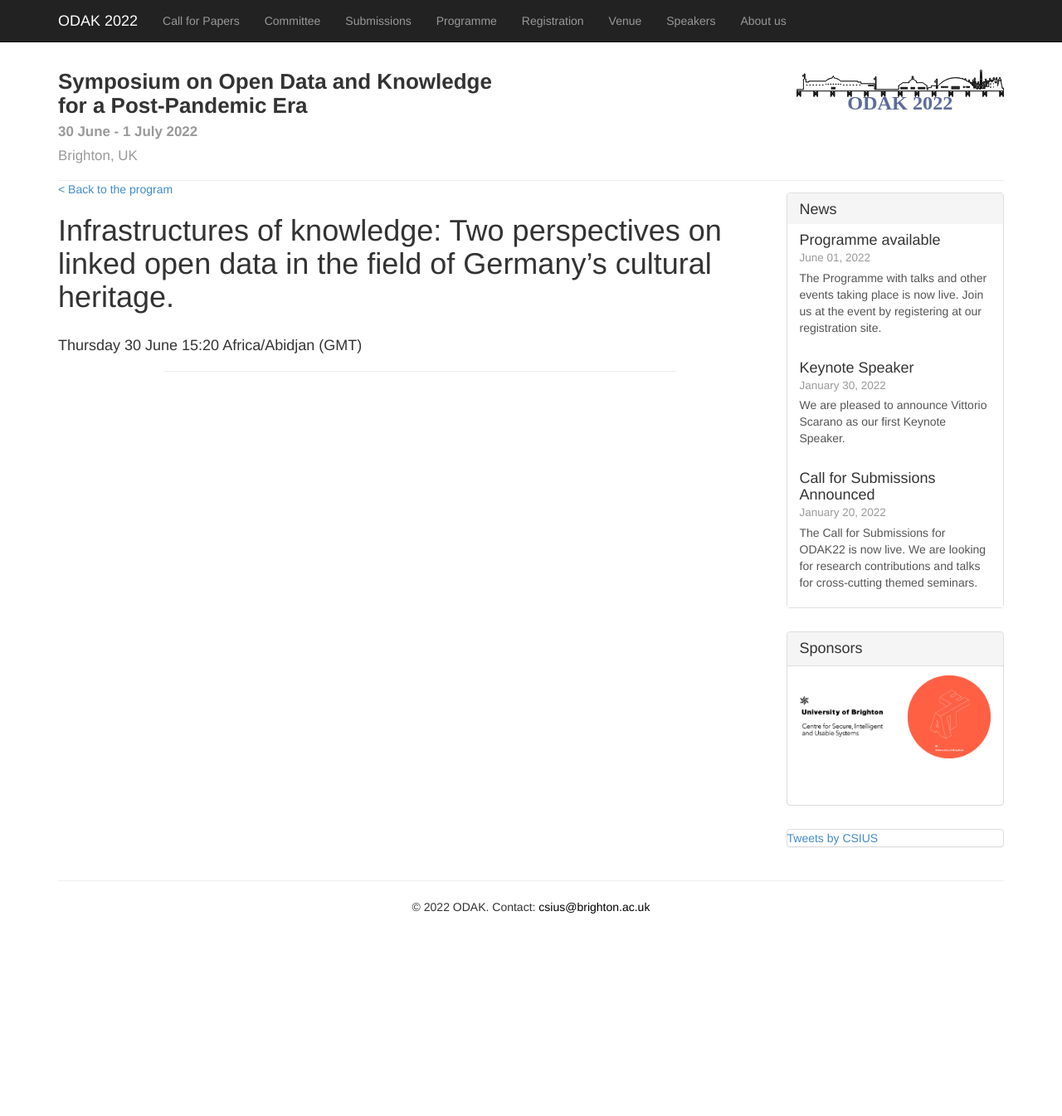
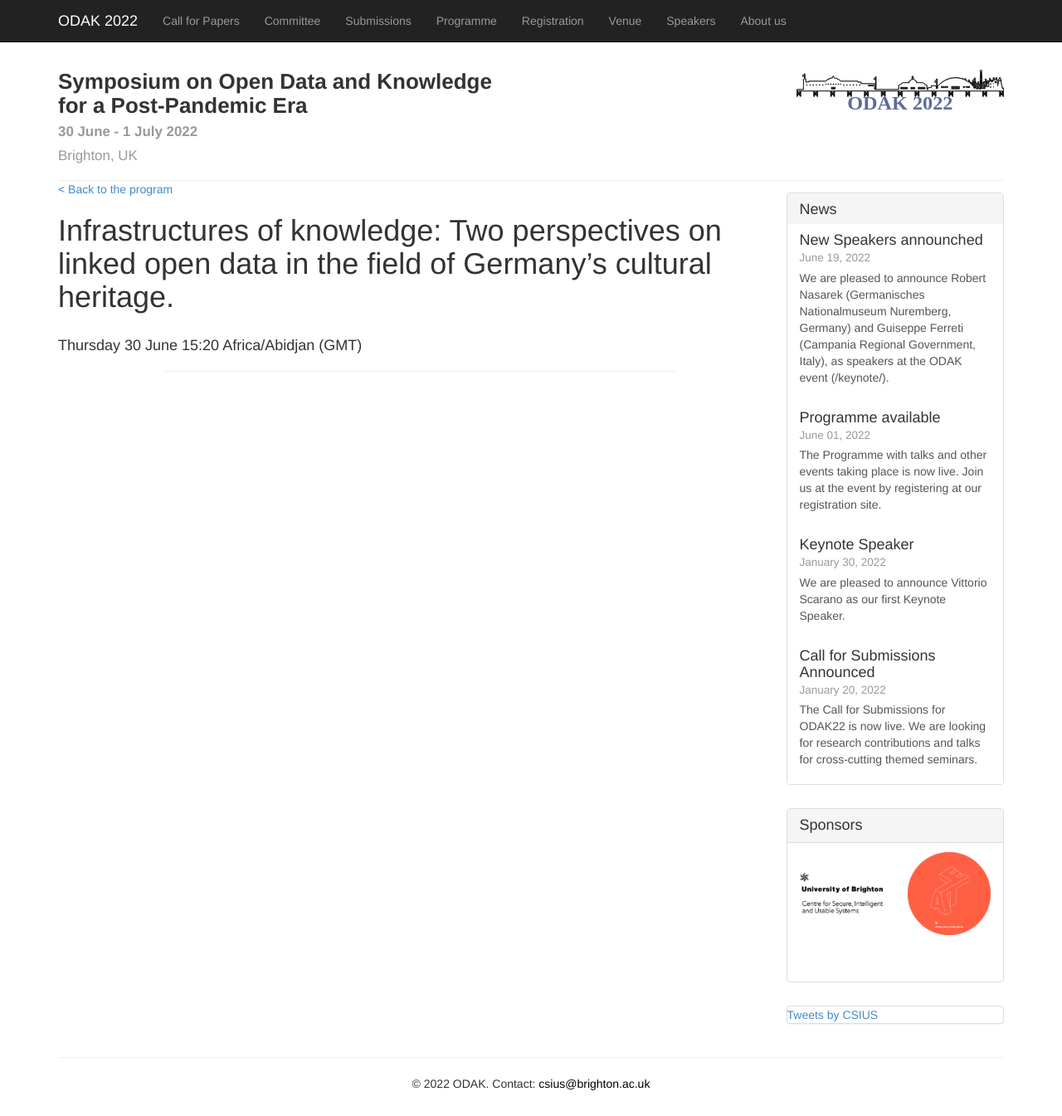
Before and after one commit to UniversityofBrighton/odak, a Jekyll site: the page built from _session/7Keynote2.md, in a window 1280 px wide and 1345 px high. Shown: the whole window at 83% size. Built offline with Jekyll 4.4.1, drawn with Linux system fonts in a browser that asks for light colours; comment, search, counter and statistics services are not loaded.

Commit message:
changes keynotes

```diff
--- /dev/null
+++ b/_posts/news/2022-06-19-speakers-news.md
@@ -0,0 +1,9 @@
+---
+layout: egsr-default
+categories: news
+title: New Speakers announched
+# excerpt: EGSR 2020 Call for Submissions is live
+year: 2022
+---
+
+We are pleased to announce Robert Nasarek (Germanisches Nationalmuseum Nuremberg, Germany) and Guiseppe Ferreti (Campania Regional Government, Italy), as speakers at the ODAK event ({{site.baseurl}}/keynote/).
--- a/_session/7Keynote2.md
+++ b/_session/7Keynote2.md
@@ -5,7 +5,7 @@ layout: egsr-talks
 title: "Infrastructures of knowledge: Two perspectives on linked open data in the field of Germany’s cultural heritage."
 authors: "<b>Robert Nasarek</b>"
 start: "2022-06-30T15:20:00Z"
-end: "2022-06-30T16:10:00Z"
+end: "2022-06-30T16:20:00Z"
 session_id: 7
 # youtube_url: "https://youtu.be/lbZBRp6Gn20"
 # rc_link: "https://rc.egsr2020.london/channel/SR_08_keynote"
```
Also changed, not shown: _session/7Keynote3.md (+2 -2 lines).
